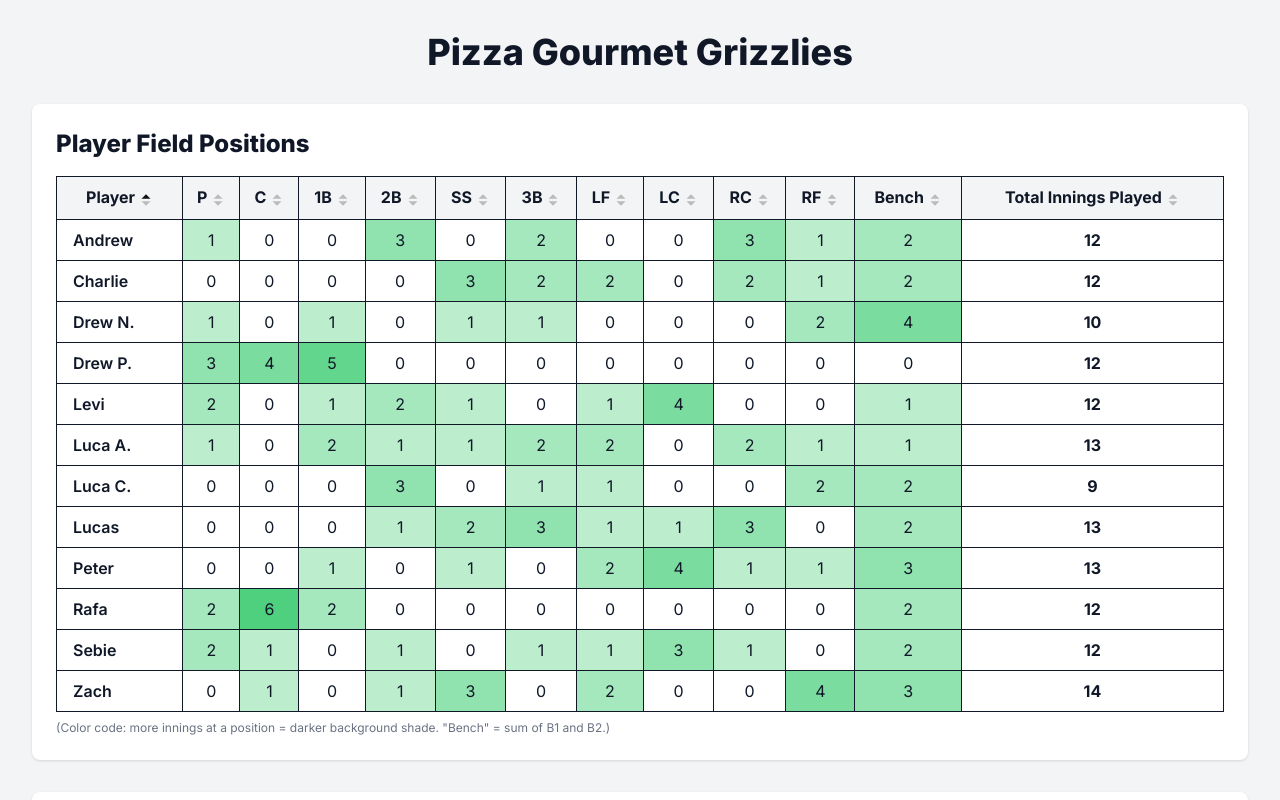
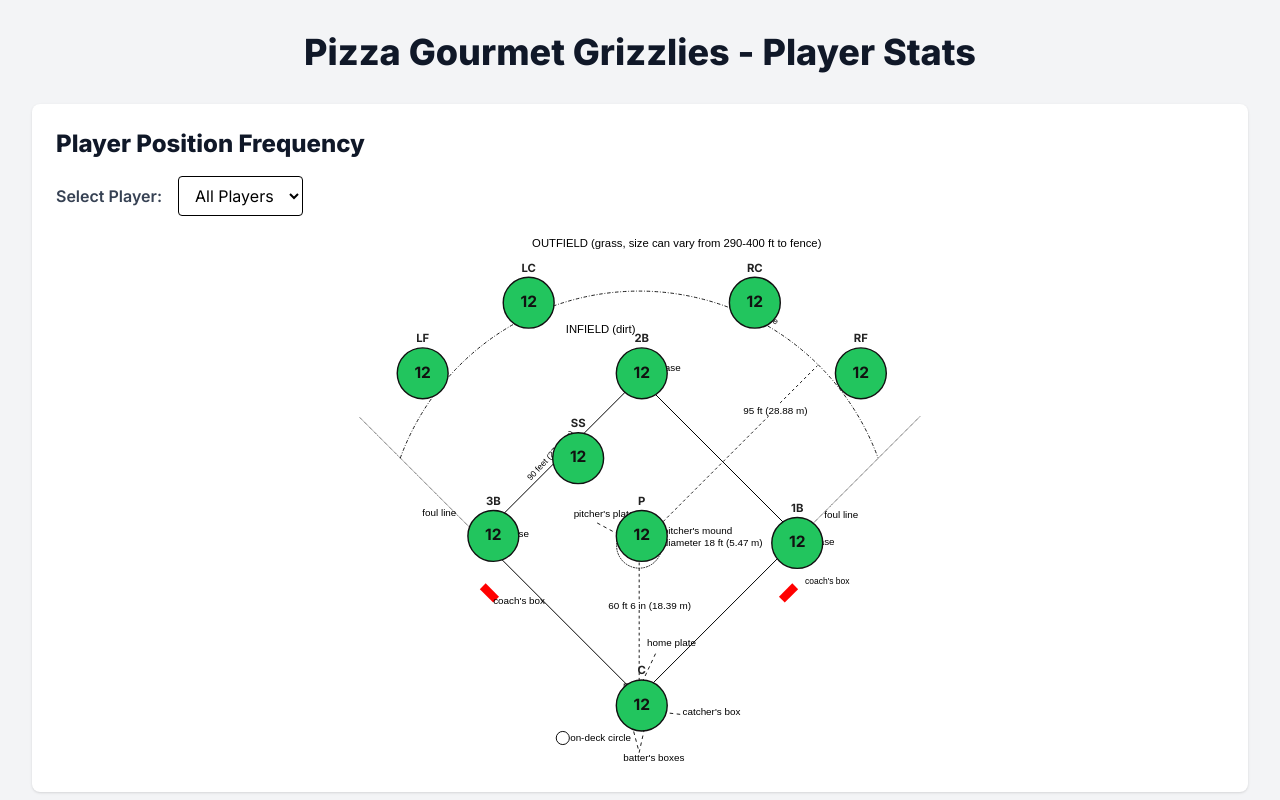
Before and after one commit to yuvi09/lmll-2025-grizzlies, a Next.js app: page / in a window 1280 px wide. Shown: the top 800 px of the page. Built offline with nearby package versions, Linux system fonts and the light colour scheme.

Commit message:
Added Baseball Diamond Graphic

```diff
--- a/src/app/page.tsx
+++ b/src/app/page.tsx
@@ -2,6 +2,7 @@
 
 import React, { useState, useEffect } from 'react';
 import PlayerStatsTable from '@/components/PlayerStatsTable';
+import DiamondFrequencyPlot from '@/components/DiamondFrequencyPlot';
 import { Game, PlayerStats } from '@/types/game';
 import { calculatePlayerStats } from '@/lib/stats';
 
@@ -22,6 +23,9 @@ export default function Home() {
   const [playerStats, setPlayerStats] = useState<PlayerStats[]>([]);
   const [isLoading, setIsLoading] = useState(true);
   const [error, setError] = useState<string | null>(null);
+  const [selectedPlayer, setSelectedPlayer] = useState<string>('ALL');
+
+  const frequencyMap: Record<string, number> = {};
 
   useEffect(() => {
     // Load game data from JSON files
@@ -129,6 +133,32 @@ export default function Home() {
     };
   });
 
+  // --- Player Frequency Calculation ---
+  // Build a map: position -> frequency for selected player or all players
+  if (selectedPlayer === 'ALL') {
+    // Sum for all players
+    for (const stat of playerStats) {
+      for (const posStat of stat.positionStats) {
+        if (!frequencyMap[posStat.position]) frequencyMap[posStat.position] = 0;
+        frequencyMap[posStat.position] += posStat.inningsPlayed;
+      }
+    }
+  } else {
+    // Only for selected player
+    const stat = playerStats.find(s => s.player.name === selectedPlayer);
+    if (stat) {
+      for (const posStat of stat.positionStats) {
+        frequencyMap[posStat.position] = posStat.inningsPlayed;
+      }
+    }
+  }
+
+  // --- Dropdown options ---
+  const playerOptions = [
+    { value: 'ALL', label: 'All Players' },
+    ...playerStats.map(s => ({ value: s.player.name, label: s.player.name }))
+  ];
+
   if (isLoading) {
     return (
       <main className="min-h-screen bg-gray-100 p-2 sm:p-4 md:p-8">
@@ -157,9 +187,26 @@ export default function Home() {
   return (
     <main className="min-h-screen bg-gray-100 p-2 sm:p-4 md:p-8">
       <div className="max-w-7xl mx-auto">
-        <h1 className="text-2xl sm:text-3xl md:text-4xl font-extrabold text-gray-900 text-center mb-6 sm:mb-8">Pizza Gourmet Grizzlies</h1>
+        <h1 className="text-2xl sm:text-3xl md:text-4xl font-extrabold text-gray-900 text-center mb-6 sm:mb-8">Pizza Gourmet Grizzlies - Player Stats</h1>
         <div className="bg-white p-2 sm:p-4 md:p-6 rounded-lg shadow mb-6 sm:mb-8">
-          <h2 className="text-lg sm:text-xl md:text-2xl font-extrabold text-gray-900 mb-3 sm:mb-4">Player Field Positions</h2>
+          <h2 className="text-lg sm:text-xl md:text-2xl font-extrabold text-gray-900 mb-3 sm:mb-4">Player Position Frequency</h2>
+          <div className="flex flex-col sm:flex-row sm:items-center gap-4 mb-4">
+            <label htmlFor="player-select" className="font-semibold text-gray-700">Select Player:</label>
+            <select
+              id="player-select"
+              className="border rounded px-3 py-2 w-full sm:w-auto text-black"
+              value={selectedPlayer}
+              onChange={e => setSelectedPlayer(e.target.value)}
+            >
+              {playerOptions.map(opt => (
+                <option key={opt.value} value={opt.value}>{opt.label}</option>
+              ))}
+            </select>
+          </div>
+          <DiamondFrequencyPlot frequencies={frequencyMap} />
+        </div>
+        <div className="bg-white p-2 sm:p-4 md:p-6 rounded-lg shadow mb-6 sm:mb-8">
+          <h2 className="text-lg sm:text-xl md:text-2xl font-extrabold text-gray-900 mb-3 sm:mb-4">Player Statistics</h2>
           <PlayerStatsTable stats={playerStats} />
         </div>
         {battingOrderStats.length > 0 && (
--- /dev/null
+++ b/src/components/DiamondFrequencyPlot.tsx
@@ -0,0 +1,67 @@
+import React from 'react';
+import Image from 'next/image';
+
+// These coordinates are approximate and should be adjusted to match the SVG field
+const POSITION_COORDS: Record<string, { x: number; y: number }> = {
+  P:   { x: 410, y: 430 }, // Pitcher
+  C:   { x: 410, y: 670 }, // Catcher
+  '1B': { x: 630, y: 440 },
+  '2B': { x: 410, y: 200 },
+  SS:  { x: 320, y: 320 },
+  '3B': { x: 200, y: 430 },
+  LF:  { x: 100, y: 200 },
+  LC:  { x: 250, y: 100 },
+  RC:  { x: 570, y: 100 },
+  RF:  { x: 720, y: 200 },
+};
+
+interface DiamondFrequencyPlotProps {
+  frequencies: Record<string, number>; // e.g. { P: 4, C: 2, ... }
+  maxFrequency?: number; // for scaling
+}
+
+const DiamondFrequencyPlot: React.FC<DiamondFrequencyPlotProps> = ({ frequencies, maxFrequency }) => {
+  // If maxFrequency not provided, calculate from data
+  const max = maxFrequency || Math.max(...Object.values(frequencies), 1);
+
+  return (
+    <div className="relative w-full max-w-xl mx-auto" style={{ aspectRatio: '815/759' }}>
+      {/* SVG as background */}
+      <Image
+        src="/assets/Baseball_field_overview.svg"
+        alt="Baseball Diamond"
+        fill
+        className="object-contain absolute top-0 left-0 z-0"
+        style={{ pointerEvents: 'none' }}
+        priority
+      />
+      {/* Overlay circles for each position */}
+      <svg
+        viewBox="0 0 815 759"
+        className="absolute top-0 left-0 w-full h-full z-10"
+        style={{ pointerEvents: 'none' }}
+      >
+        {Object.entries(POSITION_COORDS).map(([pos, { x, y }]) => {
+          const freq = frequencies[pos] || 0;
+          if (!freq) return null;
+          // Circle size and color based on frequency
+          const r = 18 + 18 * (freq / max); // min 18, max 36
+          const color = `rgba(34,197,94,${0.3 + 0.7 * (freq / max)})`;
+          return (
+            <g key={pos}>
+              <circle cx={x} cy={y} r={r} fill={color} stroke="#111" strokeWidth={2} />
+              <text x={x} y={y + 6} textAnchor="middle" fontSize="22" fill="#111" fontWeight="bold">
+                {freq}
+              </text>
+              <text x={x} y={y - r - 8} textAnchor="middle" fontSize="16" fill="#222" fontWeight="bold">
+                {pos}
+              </text>
+            </g>
+          );
+        })}
+      </svg>
+    </div>
+  );
+};
+
+export default DiamondFrequencyPlot;
```
Also changed, not shown: public/assets/Baseball_field_overview.svg (added).
